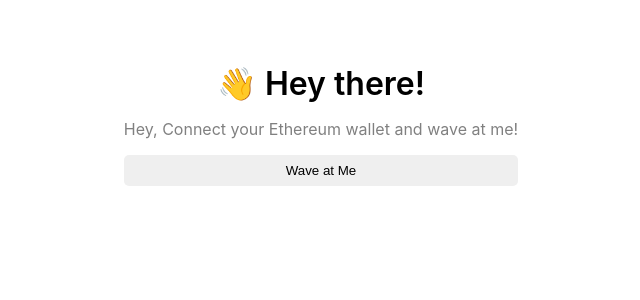
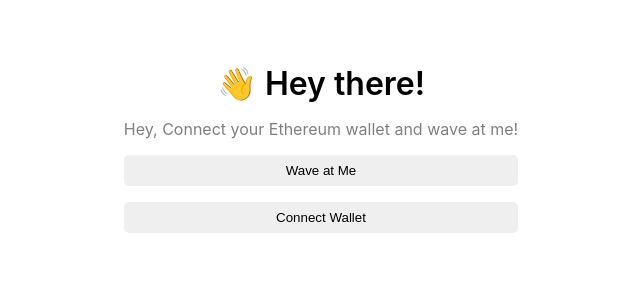
Before and after one commit to yeomann/Web3SolidityWithReact, a React (Create React App) app in the folder frontend/: page / in a window 1280 px wide. Shown: the top 300 px of the page, without its empty margins (319-959 px from the left). Built offline with nearby package versions, Linux system fonts and the light colour scheme; the HTML template or start-up script is replaced by a standard one.

Commit message:
* Added wallet connect method

```diff
--- a/frontend/src/App.js
+++ b/frontend/src/App.js
@@ -36,6 +36,29 @@
     }
   };
 
+  /**
+   * Implement your connectWallet method here
+   */
+  const connectWallet = async () => {
+    try {
+      const { ethereum } = window;
+
+      if (!ethereum) {
+        alert("Get MetaMask!");
+        return;
+      }
+
+      const accounts = await ethereum.request({
+        method: "eth_requestAccounts",
+      });
+
+      console.log("Connected", accounts[0]);
+      setCurrentAccount(accounts[0]);
+    } catch (error) {
+      console.log(error);
+    }
+  };
+
   const wave = () => {};
 
   /*
@@ -62,6 +85,15 @@
         <button className="waveButton" onClick={wave}>
           Wave at Me
         </button>
+
+        {/*
+         * If there is no currentAccount render this button
+         */}
+        {!currentAccount && (
+          <button className="waveButton" onClick={connectWallet}>
+            Connect Wallet
+          </button>
+        )}
       </div>
     </div>
   );
```
